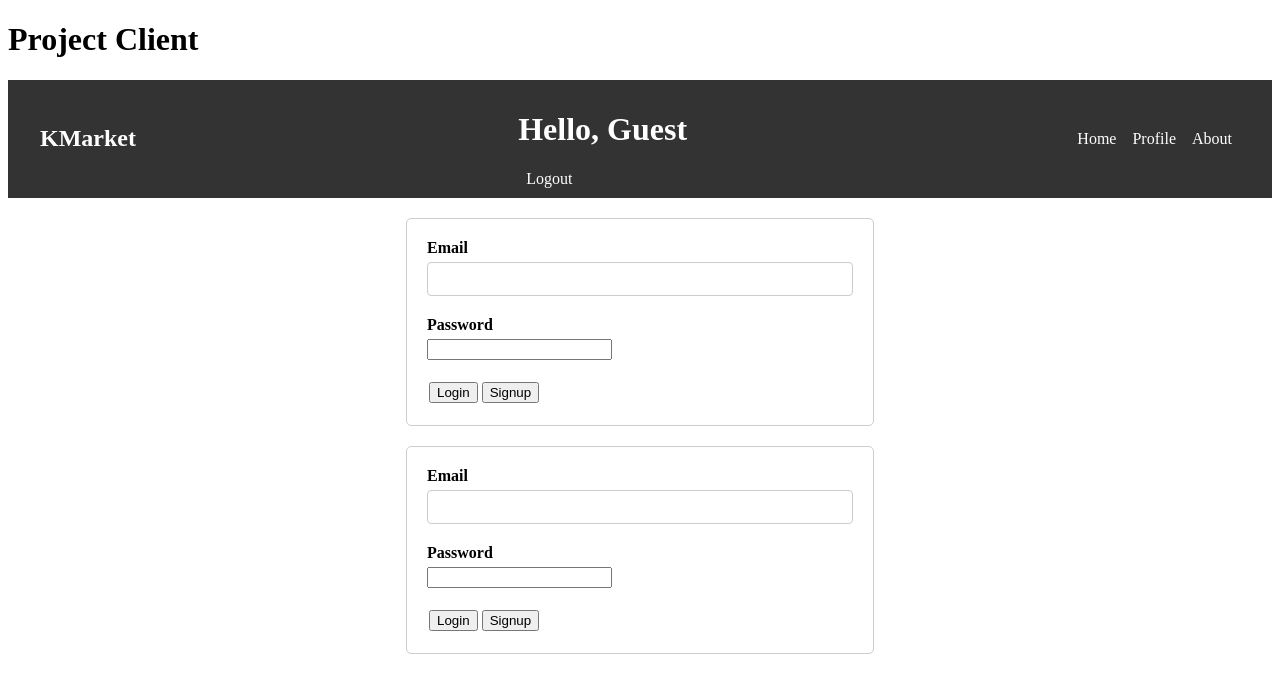
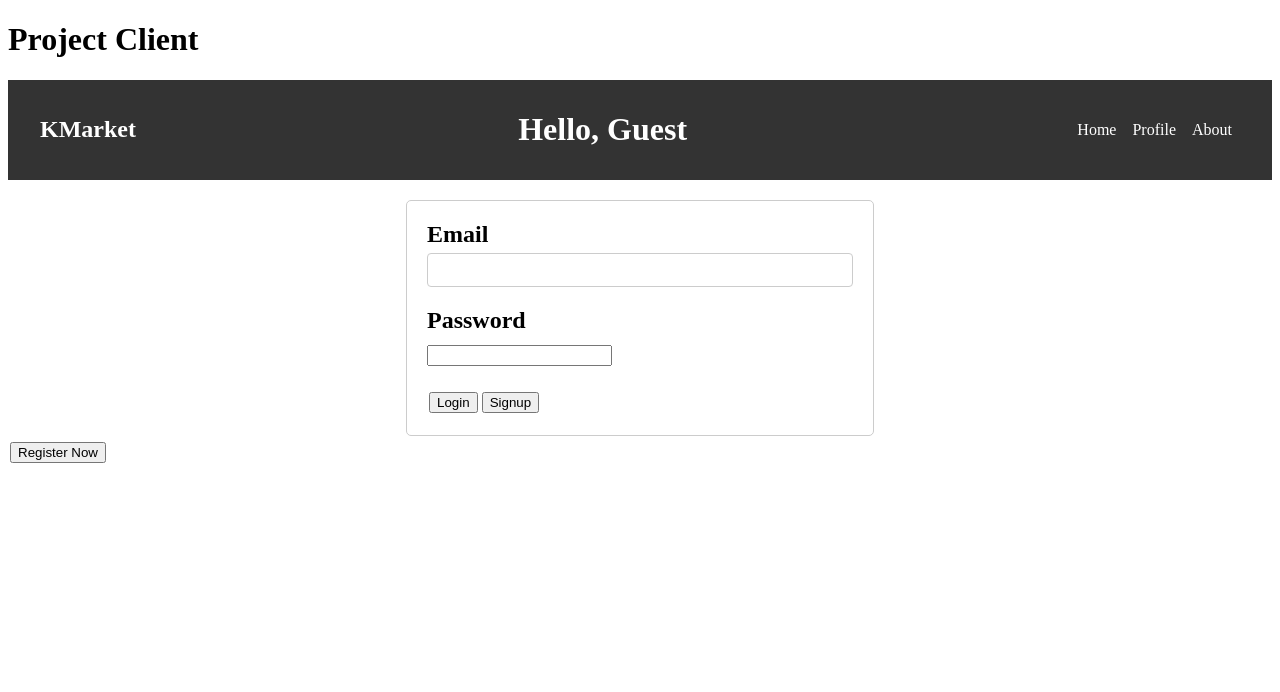
Before and after one commit to kannyg87/KMarket, a React (Create React App) app in the folder client/: page /login in a window 1280 px wide. Shown: the top 692 px of the page. Built offline with nearby package versions, Linux system fonts and the light colour scheme; no server answers.

Commit message:
adding login or register now button and switching between component

```diff
--- a/client/src/components/App.js
+++ b/client/src/components/App.js
@@ -1,9 +1,8 @@
 import React from "react";
 import Header from "./Header";
-import { UserProvider, UserContext } from "../context/user";
+import { UserProvider } from "../context/user";
 import { Outlet } from "react-router-dom";
 import "../index.css";
-import Login from "../pages/Login";
 
 function App() {
   return (
@@ -14,14 +13,11 @@ function App() {
 }
 
 function AppContent() {
-  const { user } = React.useContext(UserContext); // Access user context value
-
   return (
     <>
       <h1>Project Client</h1>
-      <Header /> {/* Pass the user context value to Header */}
-      {!user ? null : <Login />}
-      <Outlet /> {/* This renders the child routes */}
+      <Header />
+      <Outlet />
     </>
   );
 }
--- a/client/src/components/Header.js
+++ b/client/src/components/Header.js
@@ -1,23 +1,16 @@
 import React, { useContext } from "react";
-import { NavLink, useLocation } from "react-router-dom"; // Import useLocation hook
+import { NavLink } from "react-router-dom";
 import { UserContext } from "../context/user";
 
 const Header = () => {
-  const { user, logout } = useContext(UserContext); // Access user context value and logout function
-  const location = useLocation(); // Get current location
-
-  const handleLogout = () => {
-    logout(); // Call the logout function when the logout link is clicked
-  };
+  const { user, logout } = useContext(UserContext);
 
   return (
     <header className="header">
       <div className="container">
         <h1 className="logo">KMarket</h1>
         <div>
-          <h1>Hello, {user?.name || "Guest"}</h1> {/* Use optional chaining and fallback */}
-          {!user && <NavLink to="/login" className="nav-link">Log In</NavLink>} {/* Render login link if user is not logged in */}
-          {user && location.pathname !== "/" && <NavLink to="#" className="nav-link" onClick={handleLogout}>Logout</NavLink>} {/* Render logout link if user is logged in and not on "/" route */}
+          <h1>Hello, {user?.name || "Guest"}</h1>
         </div>
         <nav className="nav">
           <NavLink to="/home" className="nav-link">
--- a/client/src/components/regestration.js
+++ b/client/src/components/regestration.js
@@ -1,20 +1,21 @@
-import React from 'react'
-import { Formik, Form } from 'formik'
-import * as Yup from 'yup'
+import React from 'react';
+import { Formik, Form } from 'formik';
+import * as Yup from 'yup';
 import FormikControl from "./formikControl";
 
-function RegistrationForm () {
+function RegistrationForm() {
   const options = [
     { key: 'Email', value: 'emailmoc' },
     { key: 'Telephone', value: 'telephonemoc' }
-  ]
+  ];
+
   const initialValues = {
     email: '',
     password: '',
     confirmPassword: '',
     modeOfContact: '',
     phone: ''
-  }
+  };
 
   const validationSchema = Yup.object({
     email: Yup.string()
@@ -27,21 +28,21 @@ function RegistrationForm () {
     modeOfContact: Yup.string().required('Required'),
     phone: Yup.string().when('modeOfContact', {
       is: 'telephonemoc',
-      then: ()=>Yup.string().required('Required')
+      then: () => Yup.string().required('Required')
     })
-  })
+  });
 
-  const onSubmit = (values,onSubmitProps) => {
+  const onSubmit = (values, onSubmitProps) => {
     onSubmitProps.resetForm();
-  }
+  };
+
   return (
     <Formik
       initialValues={initialValues}
       validationSchema={validationSchema}
       onSubmit={onSubmit}
     >
-      {formik => {
-        return (
+      {formik => (
         <Form className="registration-form">
           <FormikControl
             control='input'
@@ -77,10 +78,9 @@ function RegistrationForm () {
             Submit
           </button>
         </Form>
-        )
-      }}
+      )}
     </Formik>
-  )
+  );
 }
 
-export default RegistrationForm
+export default RegistrationForm;
--- a/client/src/index.js
+++ b/client/src/index.js
@@ -3,7 +3,7 @@ import {createRoot} from "react-dom/client";
 import { createBrowserRouter, RouterProvider } from "react-router-dom";
 import Home from "./pages/Home";
 import ErrorPage from '../src/pages/ErrorPage'
-import Login from '../src/pages/Login'
+import MainLogin from '../src/pages/MainLogin'
 import UserProfile from '../src/pages/UserProfile'
 import "./index.css";
 import App from "./components/App";
@@ -21,7 +21,7 @@ const router = createBrowserRouter([
       },
       {
         path: "login",
-        element: <Login />,
+        element: <MainLogin />,
       },
       {
         path: "profile/",
--- /dev/null
+++ b/client/src/pages/MainLogin.js
@@ -0,0 +1,26 @@
+import React, { useContext, useState } from "react";
+import { useNavigate } from 'react-router-dom';
+import { UserContext } from '../context/user';
+import Login from "../components/login";
+import RegistrationForm from "../components/regestration";
+
+function MainLogin() {
+  const navigate = useNavigate();
+  const { user, setUser } = useContext(UserContext);
+  const [signUp, setSignUp] = useState(false);
+
+  const handleClick = () => setSignUp(signUp => !signUp);
+
+  return (
+    <>
+      <h2>
+        {signUp ? <RegistrationForm /> : <Login />}
+        <button onClick={handleClick}>
+          {signUp ? "Log In" : "Register Now"}
+        </button>
+      </h2>
+    </>
+  );
+}
+
+export default MainLogin;
--- a/client/src/pages/UserProfile.js
+++ b/client/src/pages/UserProfile.js
@@ -1,15 +1,13 @@
 // UserProfile.js
-import react, { useContext } from "react"
+import react, { useContext } from "react";
 import { UserContext } from "../context/user";
-import RegistrationForm from '../components/regestration'
 
 function UserProfile() {
-  const {user} =useContext(UserContext)
+  const { user } = useContext(UserContext);
   return (
     <main>
       <h1>This is user profile component</h1>
       <h1>ues name is: {user.name}</h1>
-      <RegistrationForm />
     </main>
   );
 }
```
Also changed, not shown: client/src/components/login.js (renamed from client/src/pages/Login.js), 1 other file (tests, documents, lock files or other folders). Lines whose indentation alone changed are shown as unchanged.
